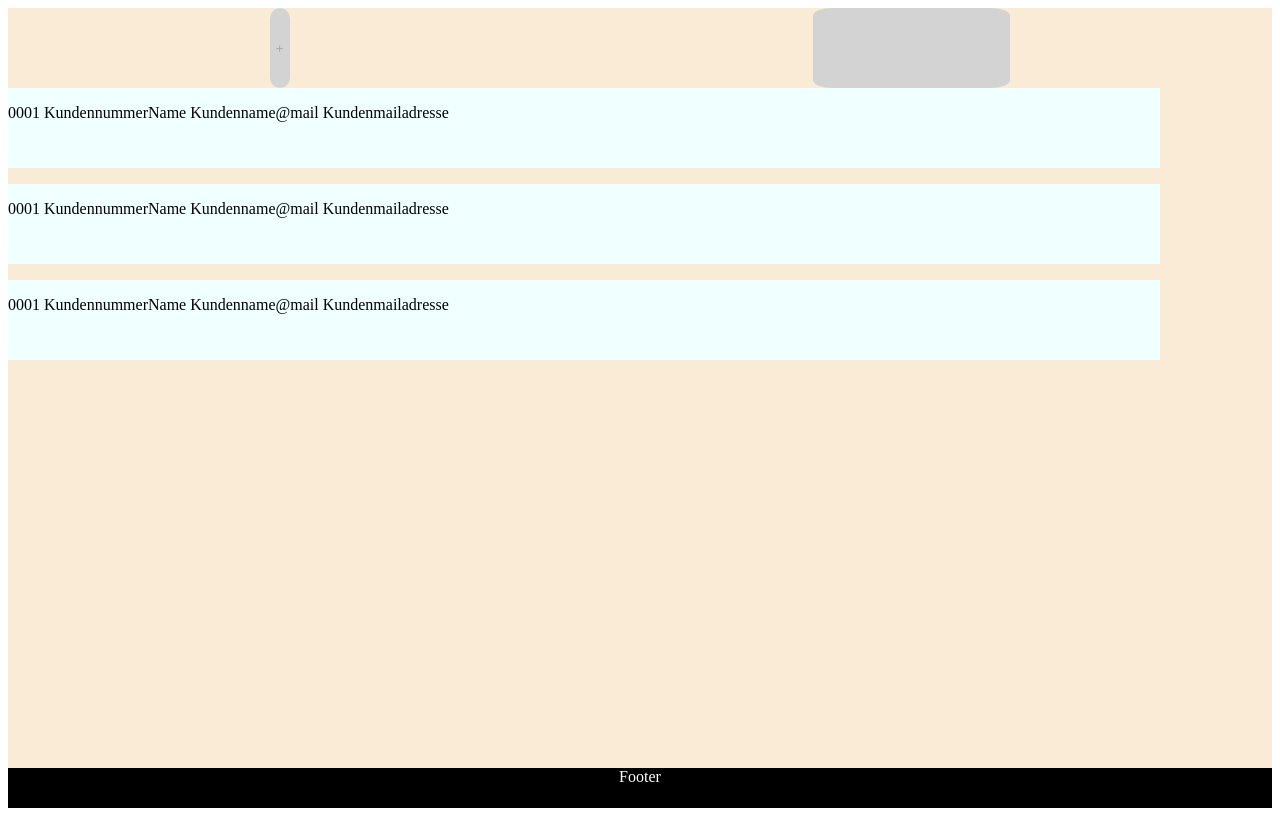
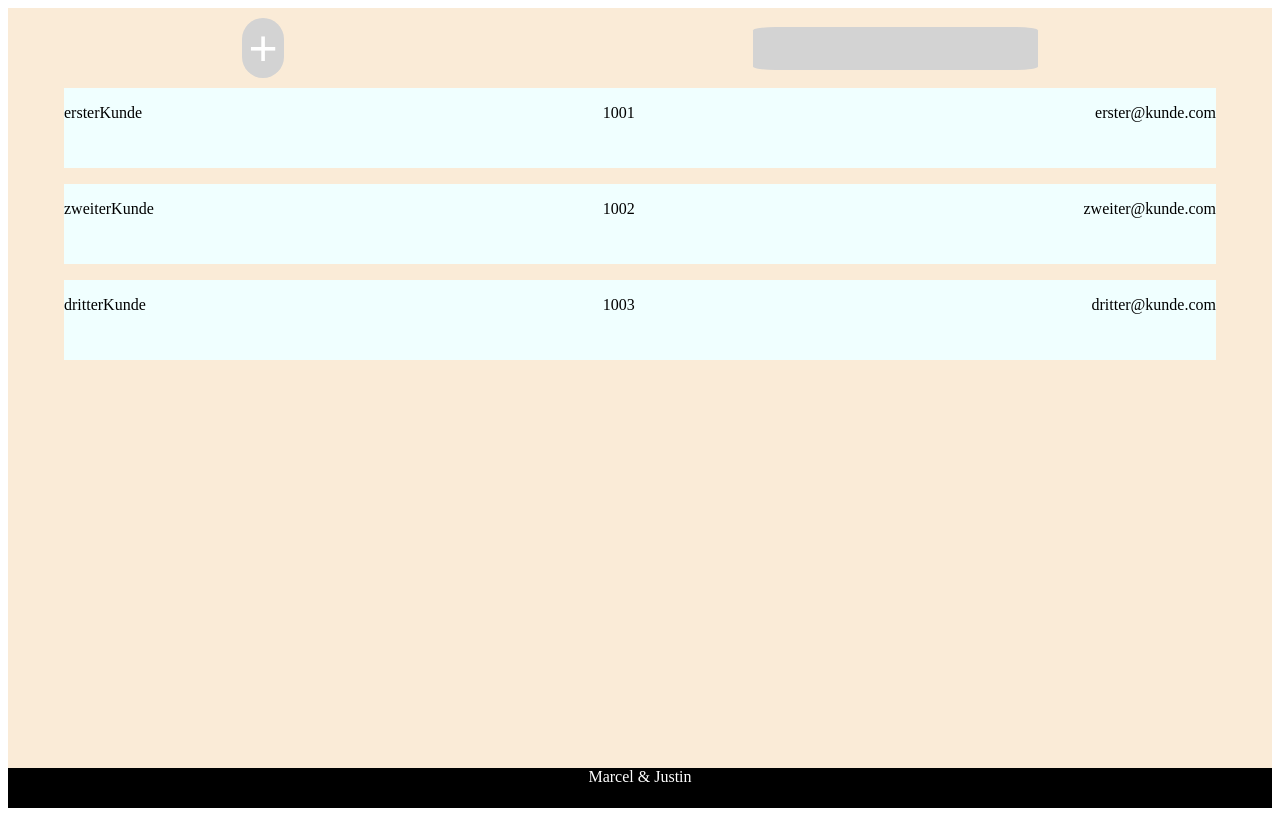
Before and after one commit to MarcelHasenmaierPlanB/etur_workshop, a plain HTML site: page src/website/index.html in a window 1280 px wide. Drawn offline with Linux system fonts and the light colour scheme.

Commit message:
Style update

```diff
--- a/src/website/index.html
+++ b/src/website/index.html
@@ -10,30 +10,30 @@
     <div class="main">
         <div class="header">
             <button class="AddCustomerButton">+</button>
-            <input class="CustomerSearchField" type="number">
+            <input class="CustomerSearchField" type="text">
         </div>
 
         <div class="content">
             <div class="elements">
                 <div class="elementBox">
-                    <p>0001 Kundennummer</p>
-                    <p>Name Kundenname</p>
-                    <p>@mail Kundenmailadresse</p>
+                    <p>ersterKunde </p>
+                    <p>1001 </p>
+                    <p >erster@kunde.com </p>
                 </div>
                 <div class="elementBox">
-                    <p>0001 Kundennummer</p>
-                    <p>Name Kundenname</p>
-                    <p>@mail Kundenmailadresse</p>
+                    <p>zweiterKunde </p>
+                    <p>1002 </p>
+                    <p>zweiter@kunde.com </p>
                 </div>
                 <div class="elementBox">
-                    <p>0001 Kundennummer</p>
-                    <p>Name Kundenname</p>
-                    <p>@mail Kundenmailadresse</p>
+                    <p>dritterKunde </p>
+                    <p>1003 </p>
+                    <p>dritter@kunde.com </p>
                 </div>
             </div>
         </div>
 
-        <div class="footer">Footer</div>
+        <div class="footer">Marcel & Justin</div>
     </div>
 </body>
 </html>
--- a/src/website/styles.css
+++ b/src/website/styles.css
@@ -22,6 +22,7 @@
     width: 100%;
     height: 85vh;
     flex-direction: column;
+    text-align: center;
 }
 
 .footer {
@@ -36,22 +37,24 @@
 
 .AddCustomerButton {
     display: inline-block;
-    padding: 1;
+    border-radius: 50rem /*var(--button-border-radius)*/;
+    background-color: lightgrey /*var(--button-background-color)*/;
+    color: white; /*var(--button-text-color)*/;
+    text-align: center;
+    cursor: pointer;
+    font-size: 50px;
     border: none;
-    border-radius: 5rem /*var(--button-border-radius)*/;
-    background-color: lightgrey /*var(--button-background-color)*/;
-    color: darkgray /*var(--button-text-color)*/;
-    text-align: center;
-    text-decoration: none;
-    cursor: pointer;
-    box-shadow: none/*var(--button-shadow)*/;
+    margin: 10px auto;
 }
 
 .CustomerSearchField {
     border: grey;
     background-color: lightgrey;
-    border-radius: 10%;
+    border-radius: 8%;
     padding: 10px;
+    margin: auto;
+    color: white;
+    font-size: 20px;
 }
 
 .elements {
@@ -67,4 +70,6 @@
     height: 10vh;
     width: 90vw;
     background-color: #F0FFFF;
+    justify-content: space-between;
+    margin: auto;
 }
```
